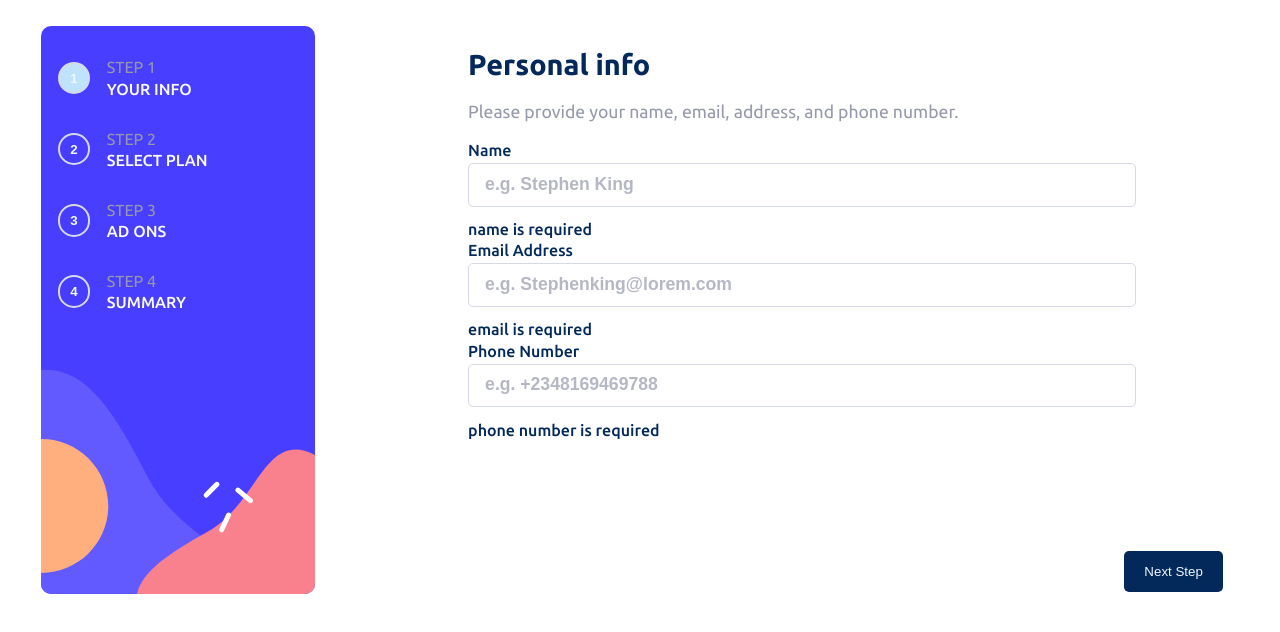
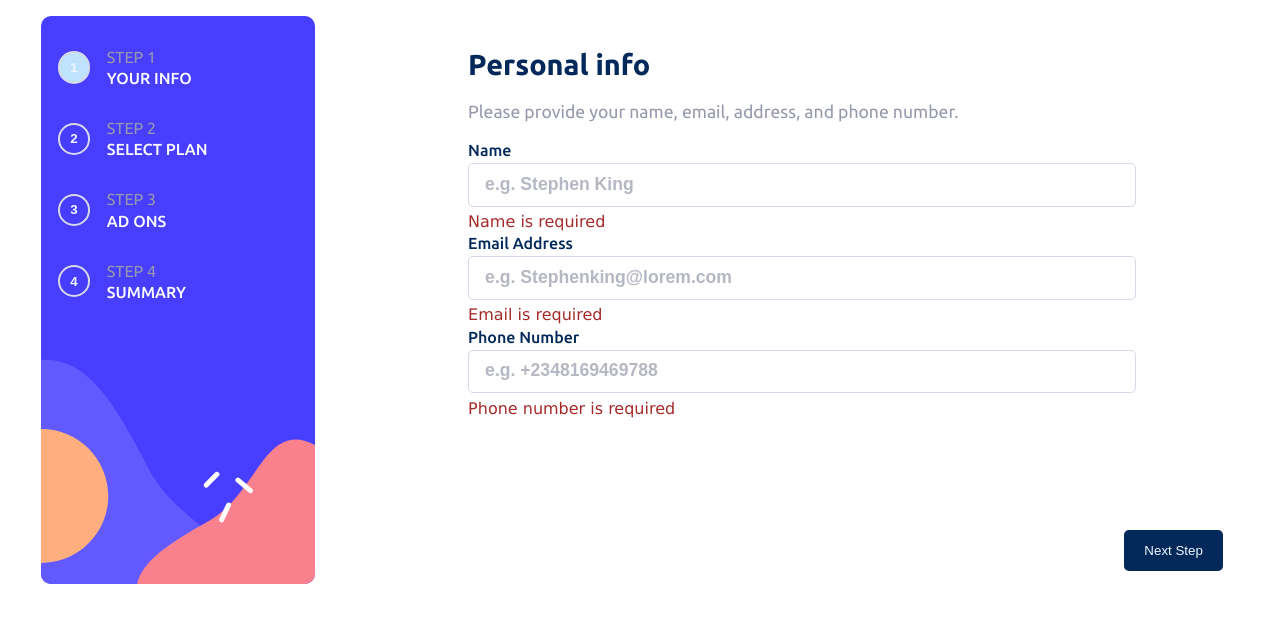
Before and after one commit to merit1992/multi-step-prod, a plain HTML site: page index.html in a window 1280 px wide. Both pictures are taken after a click on the button "Next Step". Drawn offline with Linux system fonts and the light colour scheme.

Commit message:
third commit

```diff
--- a/script.js
+++ b/script.js
@@ -58,9 +58,9 @@ btnFirstStepMove.addEventListener("click", (e) => {
   const numberInputValue = numberInput.value;
 
   if (!nameInputValue || !emailInputValue || !numberInputValue) {
-    errorHandlingName.textContent = "name is required";
-    errorHandlingEmail.textContent = "email is required";
-    errorHandlingNumber.textContent = "phone number is required";
+    errorHandlingName.textContent = "Name is required";
+    errorHandlingEmail.textContent = "Email is required";
+    errorHandlingNumber.textContent = "Phone number is required";
   } else {
     personalInfo.classList.add("hidden");
     selectPlan.classList.remove("hidden");
--- a/style.css
+++ b/style.css
@@ -162,6 +162,12 @@ label {
   border-radius: 5px;
   border: none;
   cursor: pointer;
+}
+
+.error-handling {
+  color: brown;
+  margin-top: -0.5em;
+  font-family: Verdana, Geneva, Tahoma, sans-serif;
 }
 
 /* second phase */
```
